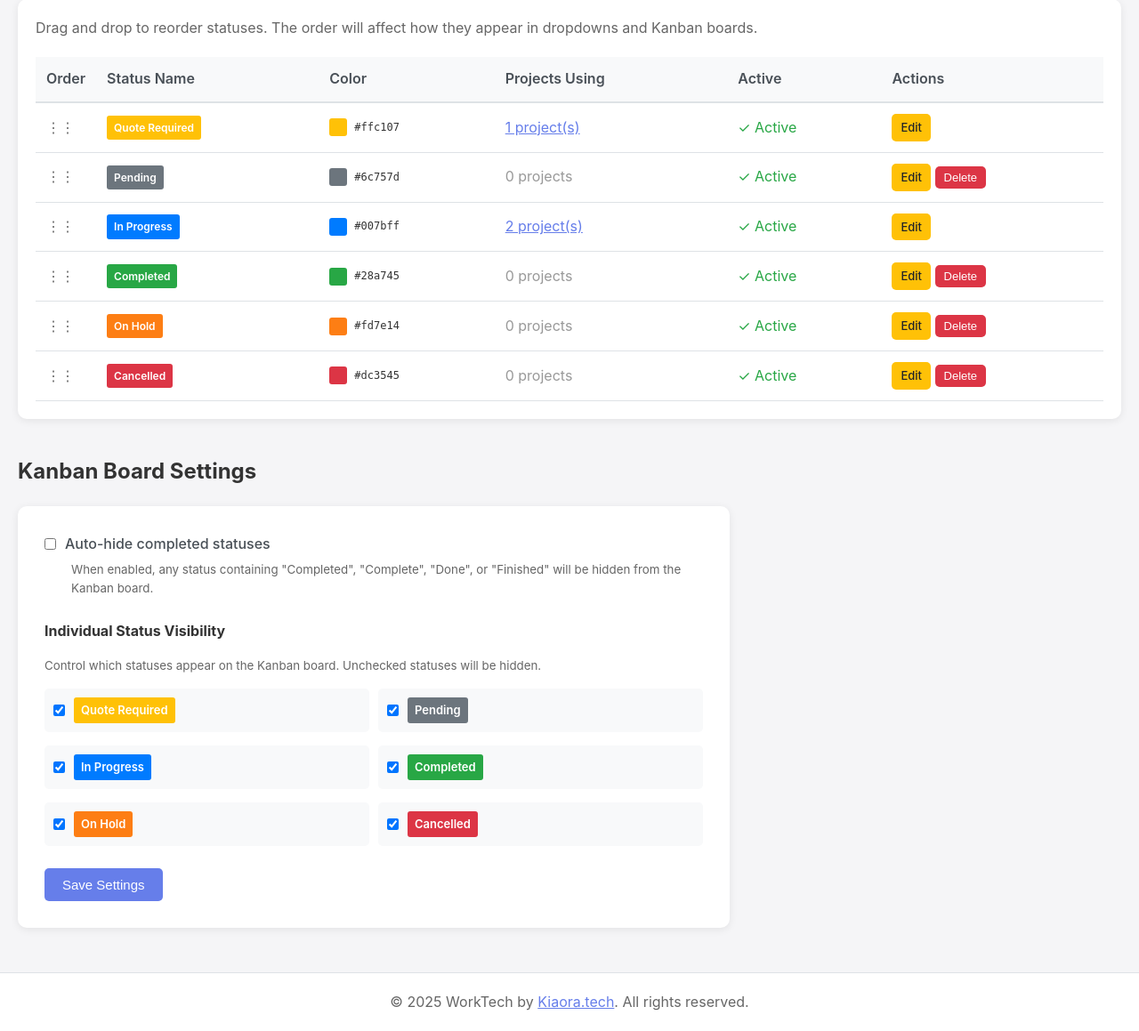
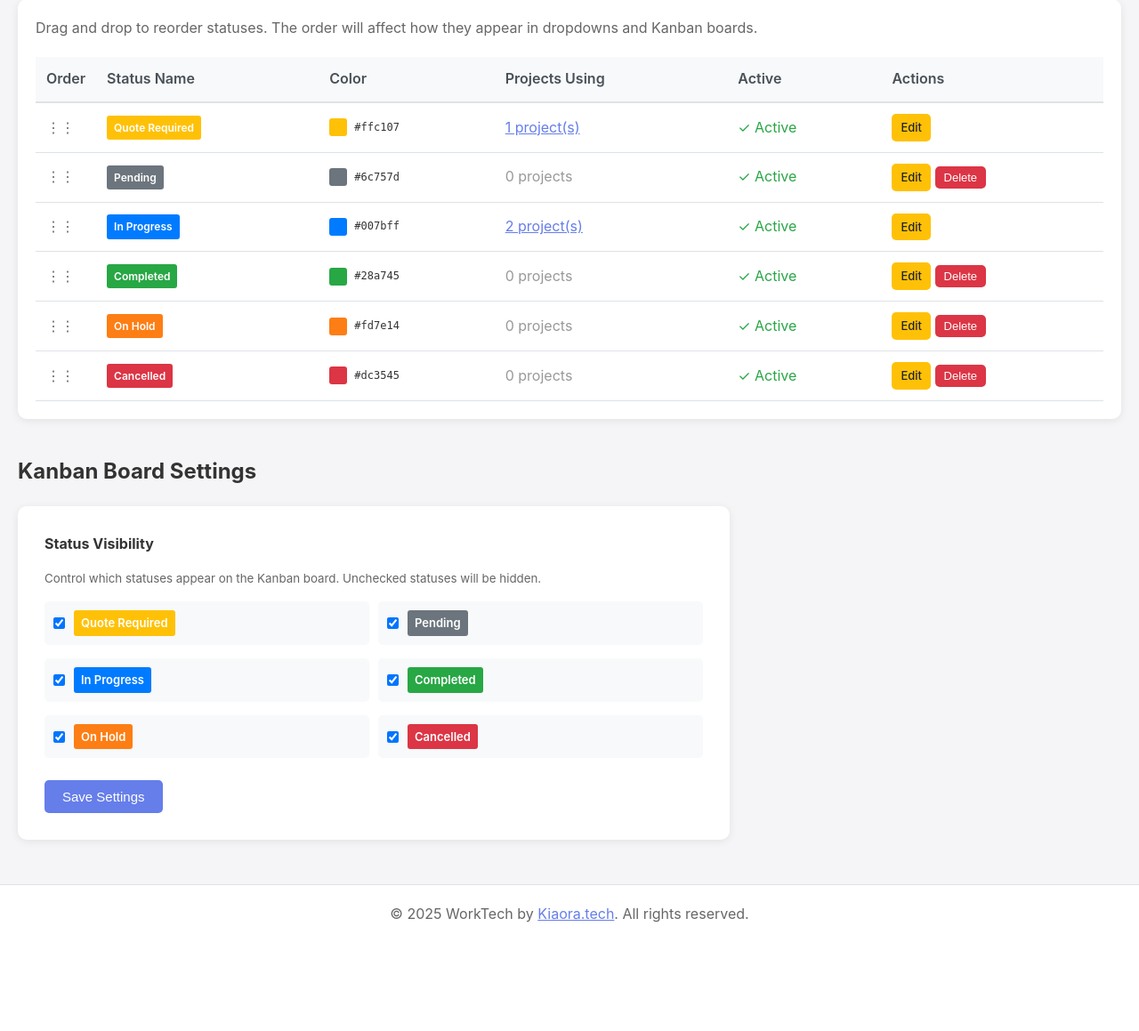
Before and after one commit to jtbnz/work_track, a PHP site: page /status.php in a window 1280 px wide. Shown: the part 183-1342 px from the top of the page at 89% size. After the commit the page ends 1220 px from the top, so only its background shows below. Run offline with PHP 8.4, Linux system fonts and the light colour scheme; the visitor is signed in with stand-in values (Sample User, id 1); data comes from the database, SQL or seed files in the repository.

Commit message:
Refactor Kanban settings management by removing auto-hide completed statuses feature and simplifying status visibility filtering

```diff
--- a/status.php
+++ b/status.php
@@ -65,10 +65,6 @@ if ($_SERVER['REQUEST_METHOD'] === 'POST') {
     } elseif ($action === 'update_settings') {
         $success = true;
 
-        // Update hide_completed setting
-        $hideCompleted = isset($_POST['kanban_hide_completed']) ? '1' : '0';
-        $success = $settingsModel->set('kanban_hide_completed', $hideCompleted) && $success;
-
         // Update individual status visibility settings
         $allStatuses = $statusModel->getAll(true); // Include inactive
         foreach ($allStatuses as $status) {
@@ -96,9 +92,6 @@ if (isset($_GET['edit'])) {
 }
 
 $showForm = isset($_GET['action']) && $_GET['action'] === 'new' || $editStatus;
-
-// Get current kanban settings
-$kanbanHideCompleted = $settingsModel->get('kanban_hide_completed', '0') === '1';
 ?>
 
 <div class="page-header">
@@ -317,17 +310,7 @@ tr.dragging {
             <input type="hidden" name="action" value="update_settings">
 
             <div class="form-group">
-                <label style="display: flex; align-items: center; gap: 10px; cursor: pointer;">
-                    <input type="checkbox" name="kanban_hide_completed" <?php echo $kanbanHideCompleted ? 'checked' : ''; ?>>
-                    <span>Auto-hide completed statuses</span>
-                </label>
-                <small style="color: #666; display: block; margin-top: 5px; margin-left: 30px;">
-                    When enabled, any status containing "Completed", "Complete", "Done", or "Finished" will be hidden from the Kanban board.
-                </small>
-            </div>
-
-            <div class="form-group" style="margin-top: 25px;">
-                <h3 style="font-size: 16px; margin-bottom: 15px;">Individual Status Visibility</h3>
+                <h3 style="font-size: 16px; margin-bottom: 15px;">Status Visibility</h3>
                 <small style="color: #666; display: block; margin-bottom: 15px;">
                     Control which statuses appear on the Kanban board. Unchecked statuses will be hidden.
                 </small>
```
Also changed, not shown: kanban.php (+3 -22 lines).
